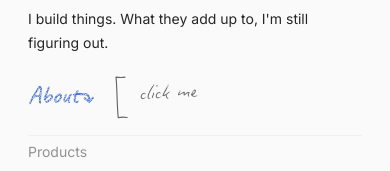
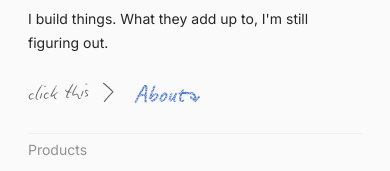
Before and after one commit to fschrhunt/www, a Next.js app: page / in a window 390 px wide. Shown: the part 184-355 px from the top of the page. Built offline with nearby package versions, Linux system fonts and the light colour scheme.

Commit message:
Refine About invitation and copy and enable permitted chart audio

```diff
--- a/public/token-usage-assets/index.html
+++ b/public/token-usage-assets/index.html
@@ -21,5 +21,5 @@
 <div id="cursor" class="cursor" aria-hidden="true"><div id="details" class="details"></div><div id="date" class="date"></div></div>
 </main>
 <script src="/token-usage-assets/provider-icons.js"></script>
-<script src="/token-usage-assets/chart.js?v=20260908-rise4"></script>
+<script src="/token-usage-assets/chart.js?v=20260908-audio"></script>
 </body></html>
--- a/src/app/globals.css
+++ b/src/app/globals.css
@@ -82,17 +82,14 @@ a:focus:not(:focus-visible), button:focus:not(:focus-visible) { outline: none; }
 .about-trigger { color: var(--blue); font-family: var(--font-crayon), cursive; font-size: 25px; font-weight: 600; }
 .about-label, .about-arrow { filter: url(#about-crayon); }
 /* A handwritten margin note invites the first opening without a repeating animation. */
-.about-annotation { position: absolute; right: calc(100% + 16px); top: 50%; display: flex; align-items: center; gap: 14px; width: 145px; transform: translateY(-50%) rotate(-3deg); color: #666; font-family: var(--font-annotation), cursive; font-size: 21px; font-weight: 400; font-feature-settings: "ss03" on; line-height: 1.05; text-align: right; opacity: 0; visibility: hidden; pointer-events: none; transition: opacity 250ms, visibility 250ms; }
+.about-annotation { position: absolute; right: calc(100% + 16px); top: 50%; display: flex; align-items: center; gap: 14px; width: max-content; transform: translateY(-50%) rotate(-3deg); color: #666; font-family: var(--font-annotation), cursive; font-size: 21px; font-weight: 400; font-feature-settings: "ss03" on; line-height: 1.05; text-align: right; opacity: 0; visibility: hidden; pointer-events: none; transition: opacity 250ms, visibility 250ms; }
 .about-annotation[data-visible="true"] { opacity: 1; visibility: visible; }
 .about-annotation svg { flex-shrink: 0; }
-.annotation-mobile-bracket { display: none; }
 .about-annotation path { stroke-dasharray: 1; stroke-dashoffset: 0; }
 .about-annotation[data-visible="true"] path { animation: annotation-draw 450ms 100ms cubic-bezier(.4,0,.2,1) both; }
 @keyframes annotation-draw { from { stroke-dashoffset: 1; } to { stroke-dashoffset: 0; } }
 @media (max-width: 900px) {
-  .about-annotation { position: static; order: 2; flex-direction: row-reverse; width: auto; margin-left: 18px; gap: 12px; transform: rotate(-3deg); font-size: 19px; text-align: left; }
-  .annotation-bracket { display: none; }
-  .annotation-mobile-bracket { display: block; }
+  .about-annotation { position: static; width: auto; margin-right: 18px; gap: 12px; transform: rotate(-3deg); font-size: 19px; text-align: left; }
 }
 .about-reveal { display: grid; grid-template-rows: 0fr; visibility: hidden; transition: grid-template-rows 550ms cubic-bezier(.22,1,.36,1), visibility 550ms; }
 .about-reveal[data-open="true"] { grid-template-rows: 1fr; visibility: visible; }
--- a/src/components/about-passage.tsx
+++ b/src/components/about-passage.tsx
@@ -52,10 +52,9 @@ export function AboutPassage() {
     </svg>
     <h2 id="about-heading">
       <span className="about-annotation" data-visible={!hasOpened} aria-hidden="true">
-        <span>click me</span>
-        <svg width="14" height="46" viewBox="0 0 14 46" fill="none">
-          <path className="annotation-bracket" pathLength="1" d="M2 3.5c3 .6 6 .1 9-.4-.6 13 .6 27-.1 40.5-3-.4-6-.3-9 .4" stroke="currentColor" strokeWidth="1.15" strokeLinecap="round" strokeLinejoin="round" />
-          <path className="annotation-mobile-bracket" pathLength="1" d="M12 3.5c-3 .6-6 .1-9-.4.6 13-.6 27 .1 40.5 3-.4 6-.3 9 .4" stroke="currentColor" strokeWidth="1.15" strokeLinecap="round" strokeLinejoin="round" />
+        <span>click this</span>
+        <svg width="14" height="24" viewBox="0 0 14 24" fill="none">
+          <path pathLength="1" d="M2 3c3 2.5 6 5.7 9 9-3 2.8-6 5.5-9 9" stroke="currentColor" strokeWidth="1.15" strokeLinecap="round" strokeLinejoin="round" />
         </svg>
       </span>
       <button className="about-trigger" type="button" data-unopened={!hasOpened} aria-expanded={open} aria-controls="about-content" onClick={toggleAbout}>
@@ -68,8 +67,8 @@ export function AboutPassage() {
       <div className="about-clip">
         <div className="about-body">
           <p>My favorite color is blue, the one up there. I&apos;m 16. There, the small talk&apos;s out of the way.</p>
-          <p>My whole life was tech. Eventually I noticed the one system I&apos;d never tried to optimize was my own body, so I took up running, cycling, and swimming. It fixed things I hadn&apos;t even filed a bug for. Now I have Strava activities to post.</p>
-          <p>I started coding young, if Roblox scripts to cheat at games count. Then I shelved it, figuring the weird kid was first in line to get bullied, and spent a while trying to be likeable instead. Bad trade, in hindsight.</p>
+          <p>My hobbies, let&apos;s see. I like to <ScrambleLink href="/token-usage" className="about-inline-link">spend tokens</ScrambleLink>, go on runs, swim (even though I&apos;m bad at it), and last but not least, cycle. Tech used to be my whole life, until I picked up those hobbies. Now I have Strava activities to post and tokens to spend tinkering with AI.</p>
+          <p>I started coding young, if Roblox scripts to cheat at games count. Then I shelved it, figuring the &quot;weird&quot; kid was first in line to get bullied, and spent a while trying to be likeable instead. Bad trade, in hindsight.</p>
           <p><ScrambleLink href="https://openclaw.ai" className="about-inline-link">OpenClaw</ScrambleLink> got me back into it. What happened to them btw? The idea of AGI, and how different life might look in five years, made me want to build some part of it.</p>
           <p>It&apos;s been hell ever since. Mostly reading a <ScrambleLink href="/writings/damn-you-agents" className="about-inline-link">400-line function</ScrambleLink> an agent wrote for something that needed five.</p>
           <p className="about-postscript">Anyway, that&apos;s the tour.</p>
--- a/src/site-updated.json
+++ b/src/site-updated.json
@@ -1,3 +1,3 @@
 {
-  "updatedAt": "2026-09-08T14:42:29.024Z"
+  "updatedAt": "2026-09-08T14:54:48.498Z"
 }
```
Also changed, not shown: public/token-usage-assets/chart.js (+6 -4 lines), .agents/site.md, 1 other file (tests, documents, lock files or other folders).
